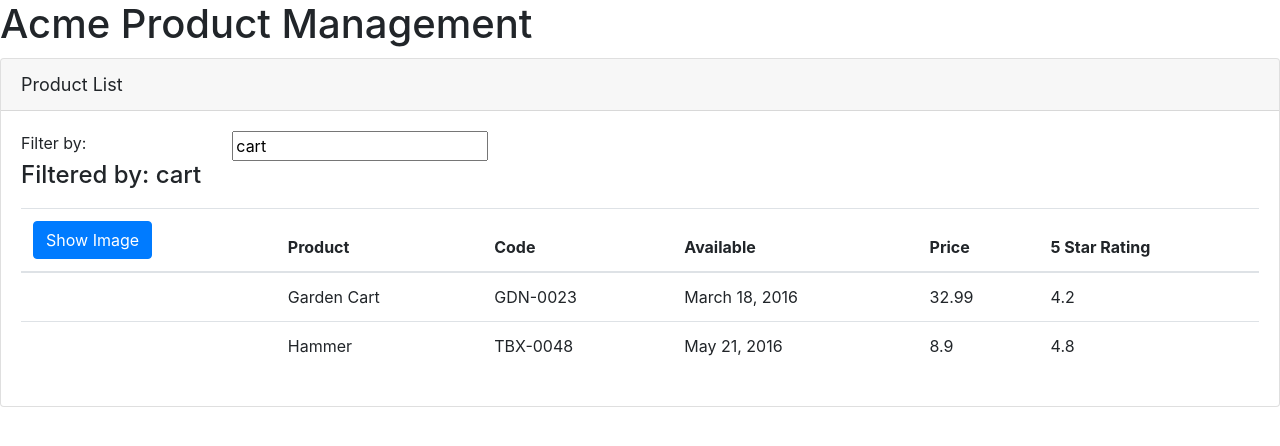
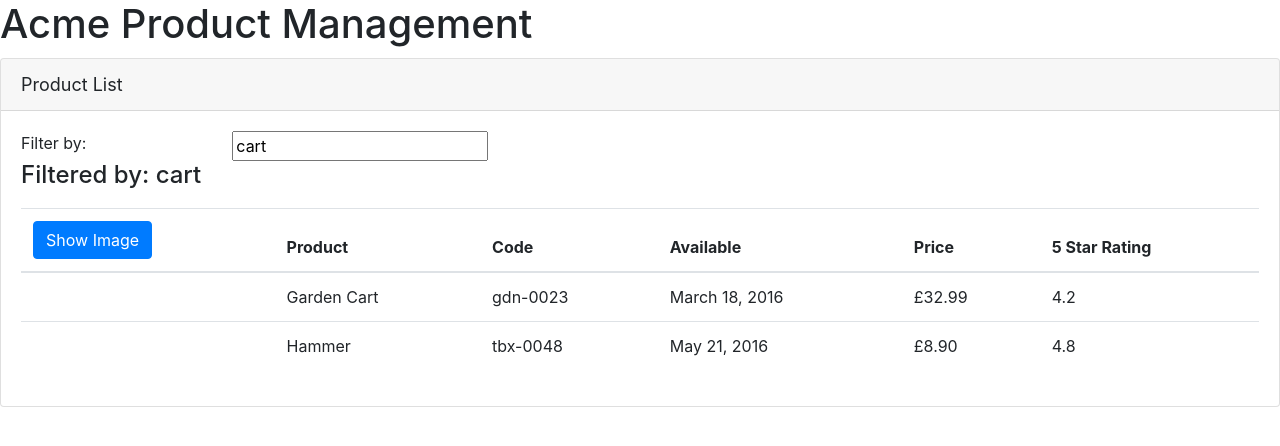
Before and after one commit to seb-faull/Angular-ProductManagement, an Angular app: page / in a window 1280 px wide. Shown: the top 446 px of the page. Built offline with nearby package versions, Linux system fonts and the light colour scheme.

Commit message:
Transform data with pipes

```diff
--- a/src/app/products/product-list.component.html
+++ b/src/app/products/product-list.component.html
@@ -44,11 +44,11 @@
                   [style.width.px]='imageWidth'
                   [style.margin.px]='imageMargin'>
             </td>
-            <td>{{product.productName}}</td>
-            <td>{{product.productCode}}</td>
-            <td>{{product.releaseDate}}</td>
-            <td>{{product.price}}</td>
-            <td>{{product.starRating}}</td>
+            <td>{{ product.productName }}</td>
+            <td>{{ product.productCode | lowercase}}</td>
+            <td>{{ product.releaseDate }}</td>
+            <td>{{ product.price | currency: 'GBP': 'symbol': '1.2-2'}}</td>
+            <td>{{ product.starRating }}</td>
           </tr>
         </tbody>
       </table>
```
